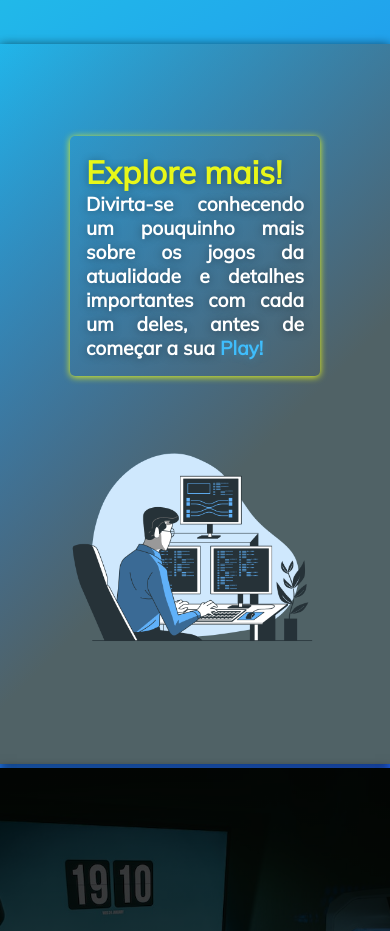
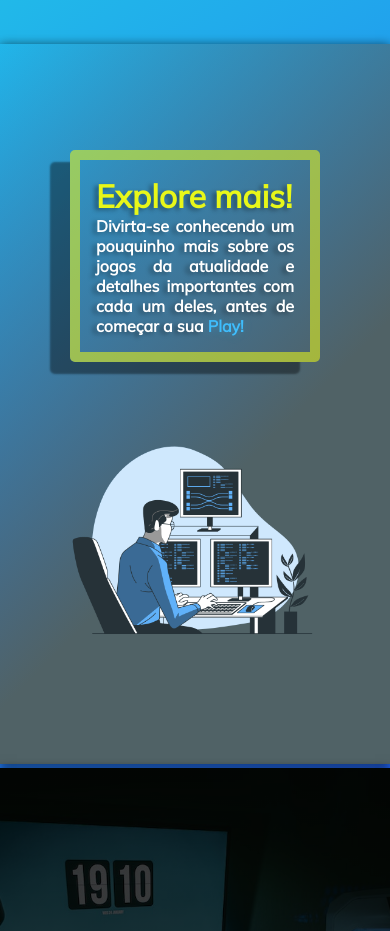
Before and after one commit to Caio-01/projeto-tech-2.0, a plain HTML site: page index.html in a window 390 px wide. Shown: the part 860-1791 px from the top of the page. Drawn offline with Linux system fonts and the light colour scheme.

Commit message:
Atualizando...

```diff
--- a/estilo/home.css
+++ b/estilo/home.css
@@ -211,30 +211,29 @@ body{
 }
 
 .textSlide{
-
     padding: 1em;
     max-width: 450px;
     min-height: 200px;
     border-radius: 5px;
-    box-shadow: 0px 1px 7px #e8f719;
+    border: 10px solid #e8f71990;
+    box-shadow: -28px 18px 2px rgba(0, 0, 0, 0.40) ;
 }
 .textSlide > h2{
     text-align: justify;
     font-weight: 600;
     font-size: 3.2rem;
     color: #e8f719;
-    text-shadow: 0px 1px 8px rgba(0, 0, 0, 0.349);
+    text-shadow: -4px 2px 4px rgba(0, 0, 0, 0.349);
 }
 
 .textSlide > h3{
     color: white;
     font-size: 2em;
-    text-shadow: 0px 1px 8px rgba(0, 0, 0, 0.349);
+    text-shadow: -4px 2px 4px rgba(0, 0, 0, 0.349);
 }
 
 .textSlide span {
     color: #3fbdfc;
-
     text-shadow: 0px 1px 8px #3fbdfc46;
 }
 .corpoSlide{
@@ -490,13 +489,14 @@ body{
     padding-top: 1em;
     margin: auto;
     margin-bottom: -10em ;
+    box-shadow: -20px 12px 2px rgba(0, 0, 0, 0.40) ;
     }
 
     .textSlide h2 {
         font-size: 2em;
     }
     .textSlide h3{
-        font-size: 1.2em;
+        font-size: 1em;
     }
 
     .corpoSlide {
```
